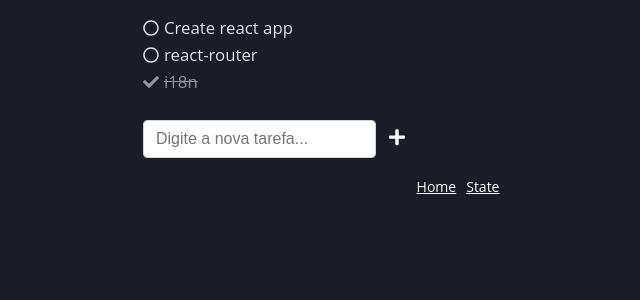
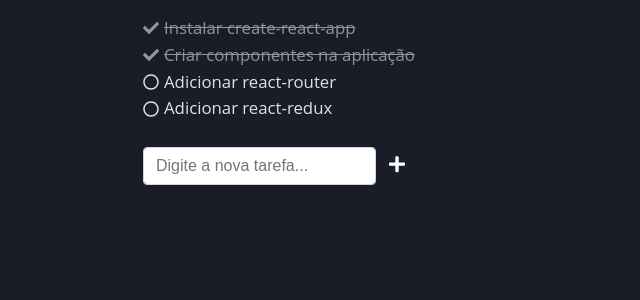
Before and after one commit to pedrogustavo/todo-app-react, a React (Create React App) app: page / in a window 1280 px wide. Shown: the top 300 px of the page, without its empty margins (177-817 px from the left). Built offline with nearby package versions, Linux system fonts and the light colour scheme.

Commit message:
:art: Seta rota State como default

```diff
--- a/src/App.js
+++ b/src/App.js
@@ -1,8 +1,9 @@
 import React from 'react'
-import { BrowserRouter as Router, Switch, Route, Link } from 'react-router-dom'
+import { BrowserRouter as Router, Switch, Route } from 'react-router-dom'
 import loadable from '@loadable/component'
 
-const Home = loadable(() => import('./views/Home'))
+// const Home = loadable(() => import('./views/Home'))
+// const Binding = loadable(() => import('./components/ComponentClass'))
 const State = loadable(() => import('./views/State'))
 
 function App () {
@@ -10,21 +11,11 @@
         <div className='App'>
             <Router>
                 <Switch>
-                    <Route path='/state' component={State} />
-                    <Route path='/' component={Home} />
+                    {/* <Route path='/state' component={State} />
+                    <Route path='/binding' component={Binding} />
+                    <Route path='/' component={Home} /> */}
+                    <Route path='/' component={State} />
                 </Switch>
-                <div>
-                    <nav>
-                        <ul>
-                            <li>
-                                <Link to='/'>Home</Link>
-                            </li>
-                            <li>
-                                <Link to='/state'>State</Link>
-                            </li>
-                        </ul>
-                    </nav>
-                </div>
             </Router>
        </div>
   )
```
